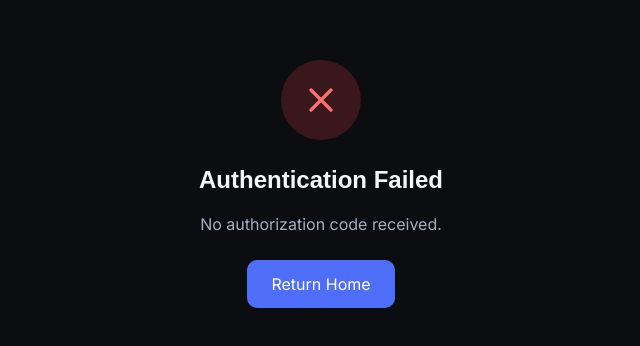
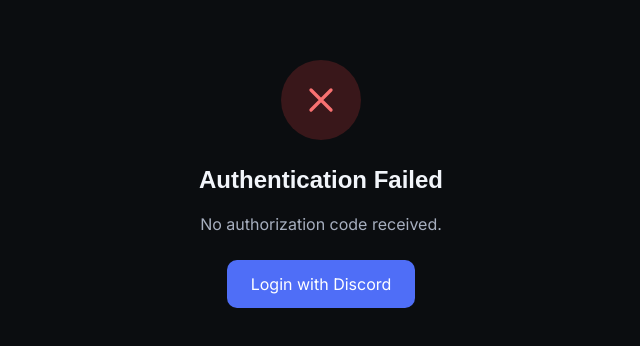
Before and after one commit to teamkorvex/korvex-website-v2, a React (Vite) app: page /auth/callback in a window 1280 px wide. Shown: the part 216-562 px from the top of the page, without its empty margins (319-959 px from the left). Built offline with nearby package versions, Linux system fonts and the light colour scheme; no server answers.

Commit message:
Update AuthCallback.tsx

```diff
--- a/src/pages/AuthCallback.tsx
+++ b/src/pages/AuthCallback.tsx
@@ -76,12 +76,16 @@
             Authentication Failed
           </h1>
           <p className="text-secondary-light mb-6">{error}</p>
-          <button
-            onClick={() => navigate('/')}
-            className="bg-cobalt hover:bg-cobalt-dark text-white px-6 py-3 rounded-lg transition-all hover:-translate-y-0.5"
-          >
-            Return Home
-          </button>
+<button
+  onClick={() =>
+    window.location.assign(
+      "https://discord.com/oauth2/authorize?client_id=1478785957569233028&response_type=code&redirect_uri=https%3A%2F%2Fwww.korvex.xyz%2Fdashboard&scope=identify+email"
+    )
+  }
+  className="bg-cobalt hover:bg-cobalt-dark text-white px-6 py-3 rounded-lg transition"
+>
+  Login with Discord
+</button>
         </div>
       </div>
     );
```
